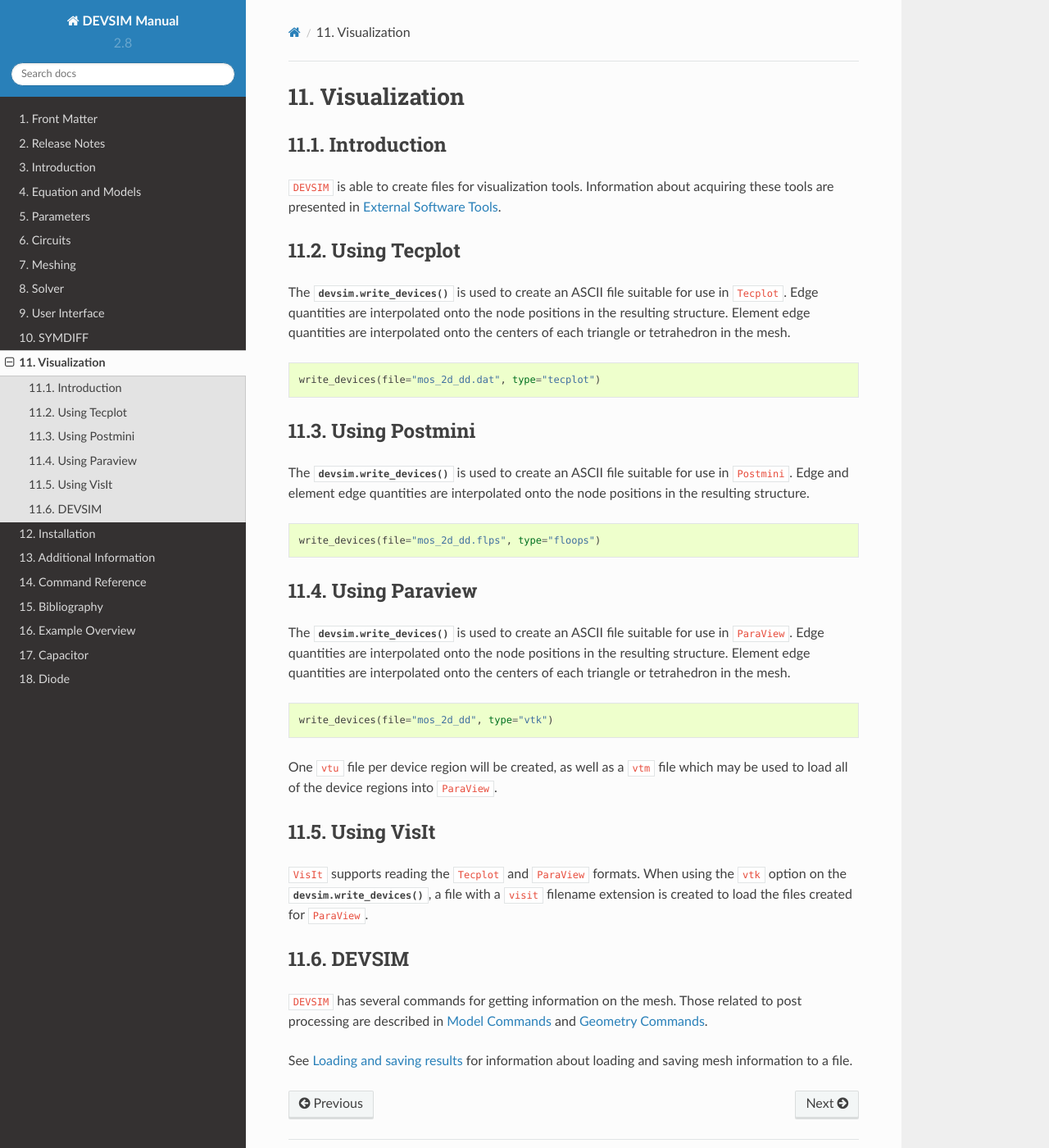
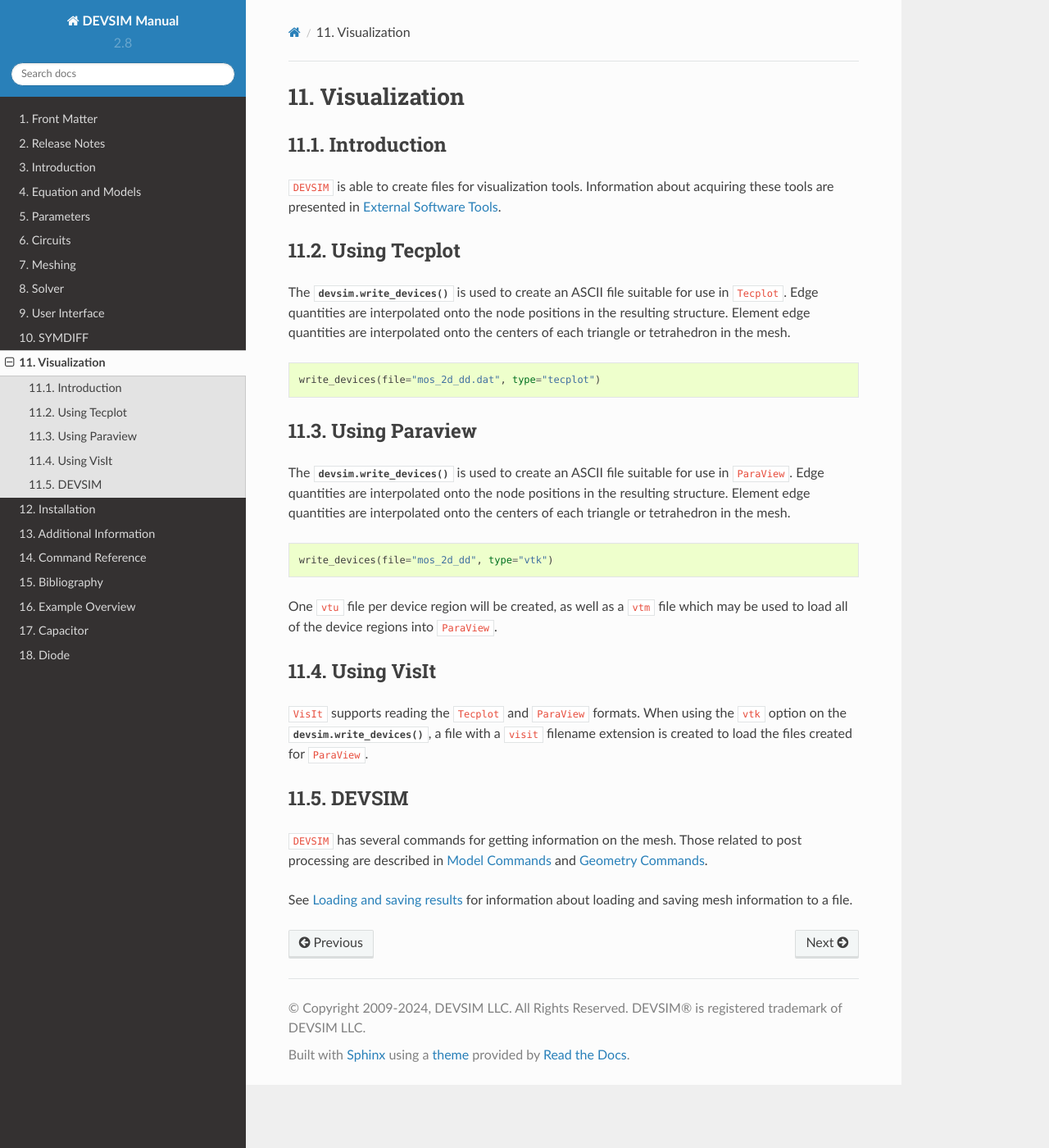
Before and after one commit to devsim/devsim_documentation, a Sphinx documentation site: the page built from sphinx/source/visualization.rst, in a window 1280 px wide and 1400 px high. Shown: the whole window at 82% size. Built offline with Sphinx 7.4.7 and the Read the Docs theme 2.0.0, drawn with Linux system fonts in a browser that asks for light colours.

Commit message:
remove Postmini

```diff
--- a/sphinx/source/additional.rst
+++ b/sphinx/source/additional.rst
@@ -36,10 +36,6 @@
 ^^^^^^^^
 
 |paraview| is an open source visualization tool available at http://www.paraview.org.
-
-..  Postmini
-  ^^^^^^^^
-  |postmini| is available from http://home.comcast.net/~john.faricelli/tcad.htm.
 
 Tecplot
 ^^^^^^^
--- a/sphinx/source/macros.txt
+++ b/sphinx/source/macros.txt
@@ -16,7 +16,6 @@
 .. |cplusplusseventeen| replace:: ``C++17``
 .. |visit| replace:: ``VisIt``
 .. |paraview| replace:: ``ParaView``
-.. |postmini| replace:: ``Postmini``
 .. |tecplot| replace:: ``Tecplot``
 
 .. |devsimgithub| replace:: `https://github.com/devsim/devsim <https://github.com/devsim/devsim>`__
--- a/sphinx/source/releasenotes.rst
+++ b/sphinx/source/releasenotes.rst
@@ -18,7 +18,7 @@
 Reduction in data file sizes
 ^^^^^^^^^^^^^^^^^^^^^^^^^^^^
 
-Based on a contribution by [@simbilod](https://github.com/simbilod) :meth:`devsim.write_devices` now supports reducing the filesize of data files by allowing users to specify a callback function to reduce data usage.
+Based on a contribution by [@simbilod](https://github.com/simbilod) :meth:`devsim.write_devices` now supports reducing the file size of data files by allowing users to specify a callback function to reduce data usage.
 
 
 FLOOPS Data File Output
--- a/sphinx/source/visualization.rst
+++ b/sphinx/source/visualization.rst
@@ -18,15 +18,6 @@
 .. code-block:: python
 
   write_devices(file="mos_2d_dd.dat", type="tecplot")
-
-Using Postmini
-~~~~~~~~~~~~~~
-
-The :meth:`devsim.write_devices` is used to create an ASCII file suitable for use in |postmini|.  Edge and element edge quantities are interpolated onto the node positions in the resulting structure.
-
-.. code-block:: python
-
-  write_devices(file="mos_2d_dd.flps", type="floops")
 
 Using Paraview
 ~~~~~~~~~~~~~~
```
